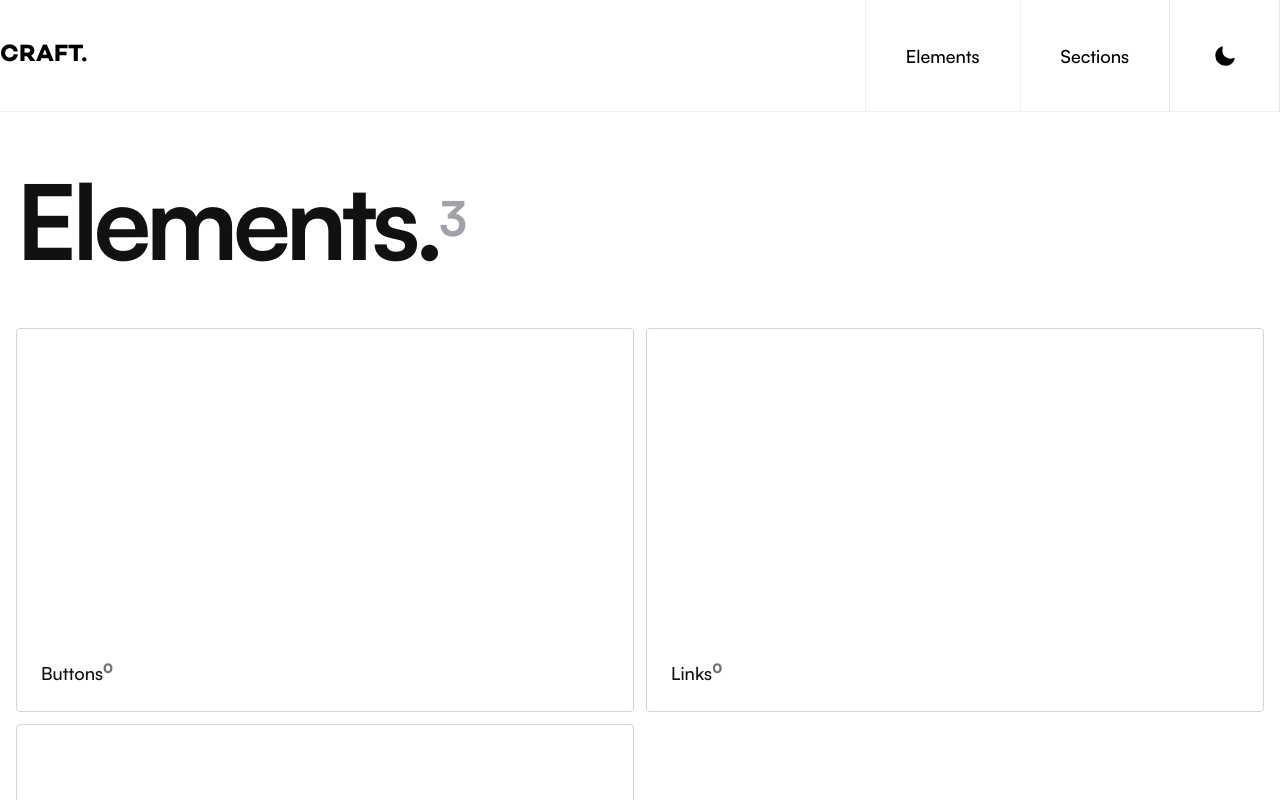
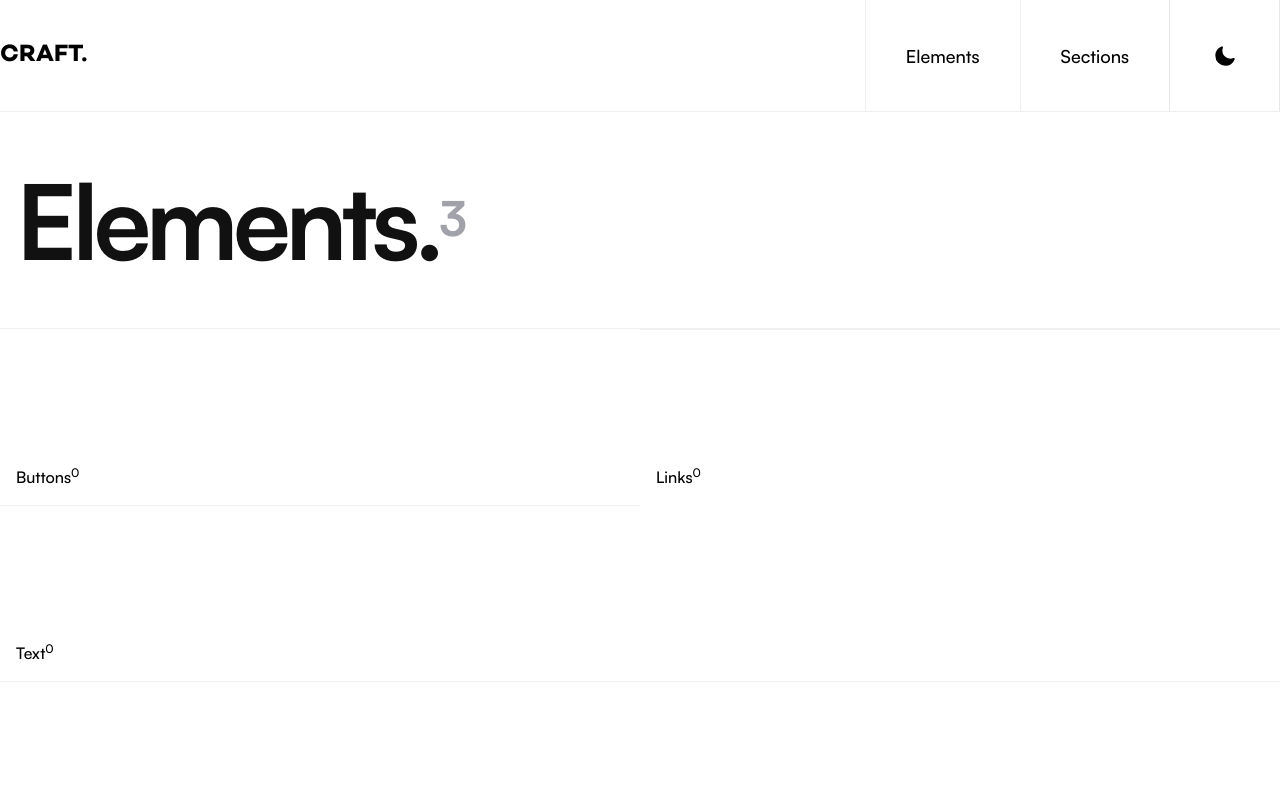
Before and after one commit to Jeff-Maina/craft, a Next.js app: page /elements in a window 1280 px wide. Shown: the top 800 px of the page. Built offline with nearby package versions, Linux system fonts and the light colour scheme.

Commit message:
Elements page ui change

```diff
--- a/src/app/(pages)/elements/page.tsx
+++ b/src/app/(pages)/elements/page.tsx
@@ -1,3 +1,36 @@
+// import PageLayout from "@/app/layouts/PageLayout";
+// import { ElementsData } from "@/data/AppData";
+// import Link from "next/link";
+
+// import type { Pageprops } from "@/lib/Interfaces";
+// import ComponentCard from "@/app/layouts/Cards/ComponentCard";
+
+// const PageOptions: Pageprops = {
+//   page: "Elements",
+//   componentCount: ElementsData.length,
+//   category: "Elements",
+// };
+
+// const Elements = () => {
+//   return (
+//     <PageLayout pageOptions={PageOptions}>
+//       <section>
+//         <div className="grid w-full md:grid-cols-2 gap-3">
+//           {ElementsData.map((element, index) => {
+//             return (
+//               <ComponentCard
+//                 componentName={element.elementName}
+//                 componentCount={element.componentCount}
+//                 pagePath={element.elementPagePath}
+//                 key={index}
+//               />
+//             );
+//           })}
+//         </div>
+//       </section>
+//     </PageLayout>
+//   );
+// };
 import PageLayout from "@/app/layouts/PageLayout";
 import { ElementsData } from "@/data/AppData";
 import Link from "next/link";
@@ -15,8 +48,18 @@ const Elements = () => {
   return (
     <PageLayout pageOptions={PageOptions}>
       <section>
-        <div className="grid w-full md:grid-cols-2 gap-3">
+        <div className="grid w-full md:grid-cols-2 divide-y divide-zinc-200/60 border-t border-b border-zinc-200/60">
           {ElementsData.map((element, index) => {
+            return (
+              <div className="h-44 w-full p-4 flex flex-col justify-end">
+                <p className="font-satoshi-medium text-black">
+                  {element.elementName}
+                  <sup>{element.componentCount}</sup>
+                </p>
+              </div>
+            );
+          })}
+          {/* {ElementsData.map((element, index) => {
             return (
               <ComponentCard
                 componentName={element.elementName}
@@ -25,7 +68,7 @@ const Elements = () => {
                 key={index}
               />
             );
-          })}
+          })} */}
         </div>
       </section>
     </PageLayout>
--- a/src/app/layouts/PageLayout.tsx
+++ b/src/app/layouts/PageLayout.tsx
@@ -53,7 +53,7 @@ const PageLayout: FC<ComponentProps> = ({ children, pageOptions }) => {
         )}
       </header>
       {/* 😍 */}
-      <section className="px-4">{children}</section>
+      <section className="">{children}</section>
     </main>
   );
 };
```
